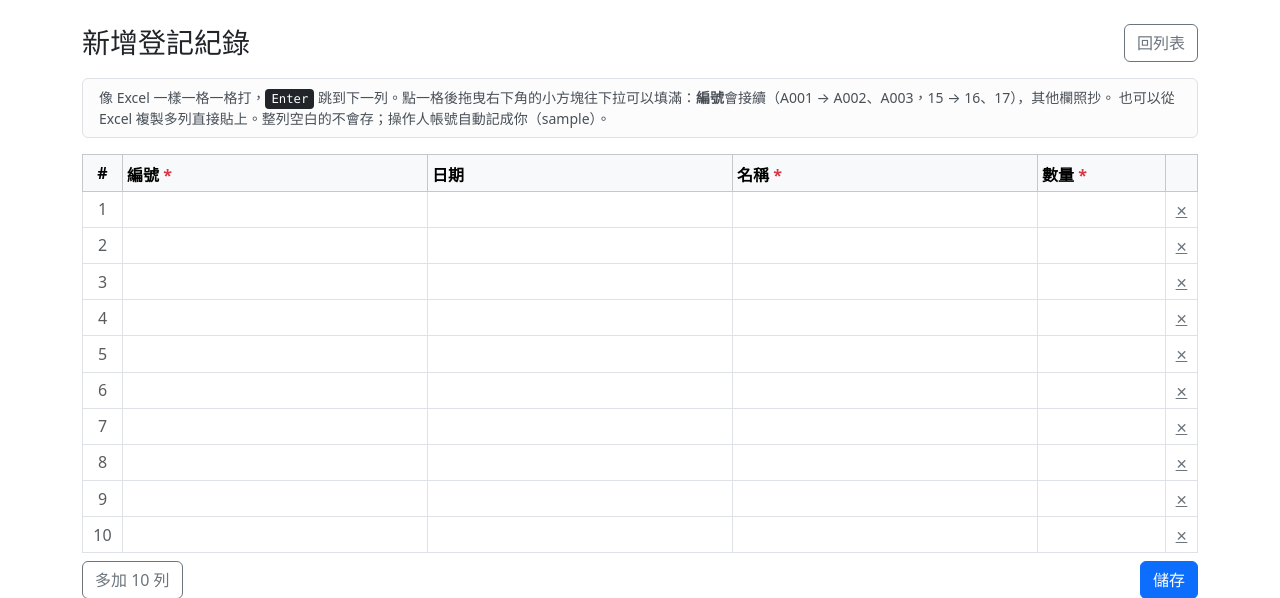
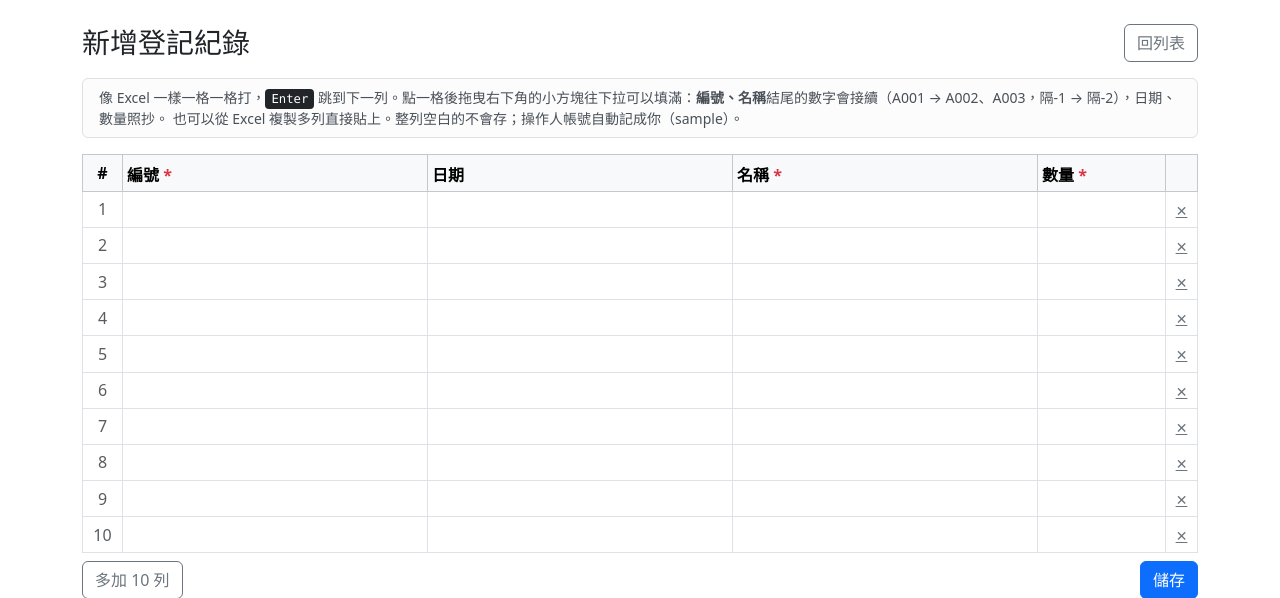
Before and after one commit to shenchien0507/warehouse_system, a Django app: page /records/new/ in a window 1280 px wide. Shown: the part 56-654 px from the top of the page. Run offline with Django 5.2, Linux system fonts and the light colour scheme; the visitor is signed in with stand-in values (Sample User, id 1).

Commit message:
登記紀錄：往下拉填滿時名稱也會接續編號（隔-1 → 隔-2），日期、數量照抄
Co-Authored-By: Claude Opus 5.5 <noreply@anthropic.com>
Claude-Session: https://claude.ai/code/session_0174etqGHVy8Goh8nVV4qEXW

```diff
--- a/apps/records/static/records/grid.js
+++ b/apps/records/static/records/grid.js
@@ -1,4 +1,4 @@
-// 登記紀錄的多列輸入：Enter 往下、拖曳右下角方塊向下填滿（編號接續）、從 Excel 貼上多列
+// 登記紀錄的多列輸入：Enter 往下、拖曳右下角方塊向下填滿（編號、名稱接續）、從 Excel 貼上多列
 (function () {
   var form = document.getElementById("record-grid");
   if (!form) return;
@@ -50,8 +50,10 @@
     return m[1] + n;
   }
 
+  var SEQUENCE_COLUMNS = ["number", "name"]; // 往下拉會接續的欄，其他欄照抄
+
   function fillValue(col, value, step) {
-    return col === "number" ? nextNumber(value, step) : value;
+    return SEQUENCE_COLUMNS.indexOf(col) >= 0 ? nextNumber(value, step) : value;
   }
 
   function setActive(input) {
--- a/apps/records/templates/records/grid.html
+++ b/apps/records/templates/records/grid.html
@@ -12,7 +12,7 @@
 
 {% block content %}
   <div class="alert alert-light border small py-2">
-    像 Excel 一樣一格一格打，<kbd>Enter</kbd> 跳到下一列。點一格後拖曳右下角的小方塊往下拉可以填滿：<strong>編號</strong>會接續（A001 → A002、A003，15 → 16、17），其他欄照抄。
+    像 Excel 一樣一格一格打，<kbd>Enter</kbd> 跳到下一列。點一格後拖曳右下角的小方塊往下拉可以填滿：<strong>編號、名稱</strong>結尾的數字會接續（A001 → A002、A003，隔-1 → 隔-2），日期、數量照抄。
     也可以從 Excel 複製多列直接貼上。整列空白的不會存；操作人帳號自動記成你（{{ user.username }}）。
   </div>
 
```
Also changed, not shown: README.md.
